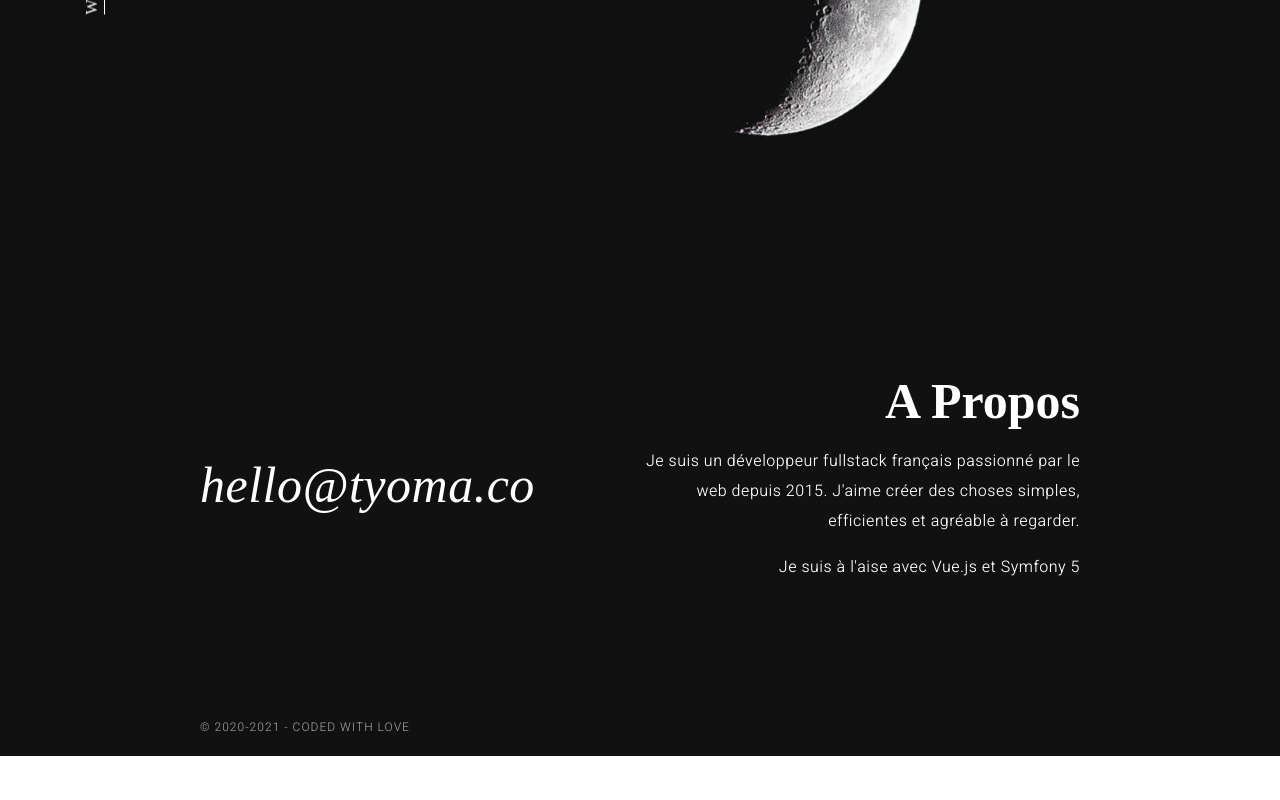
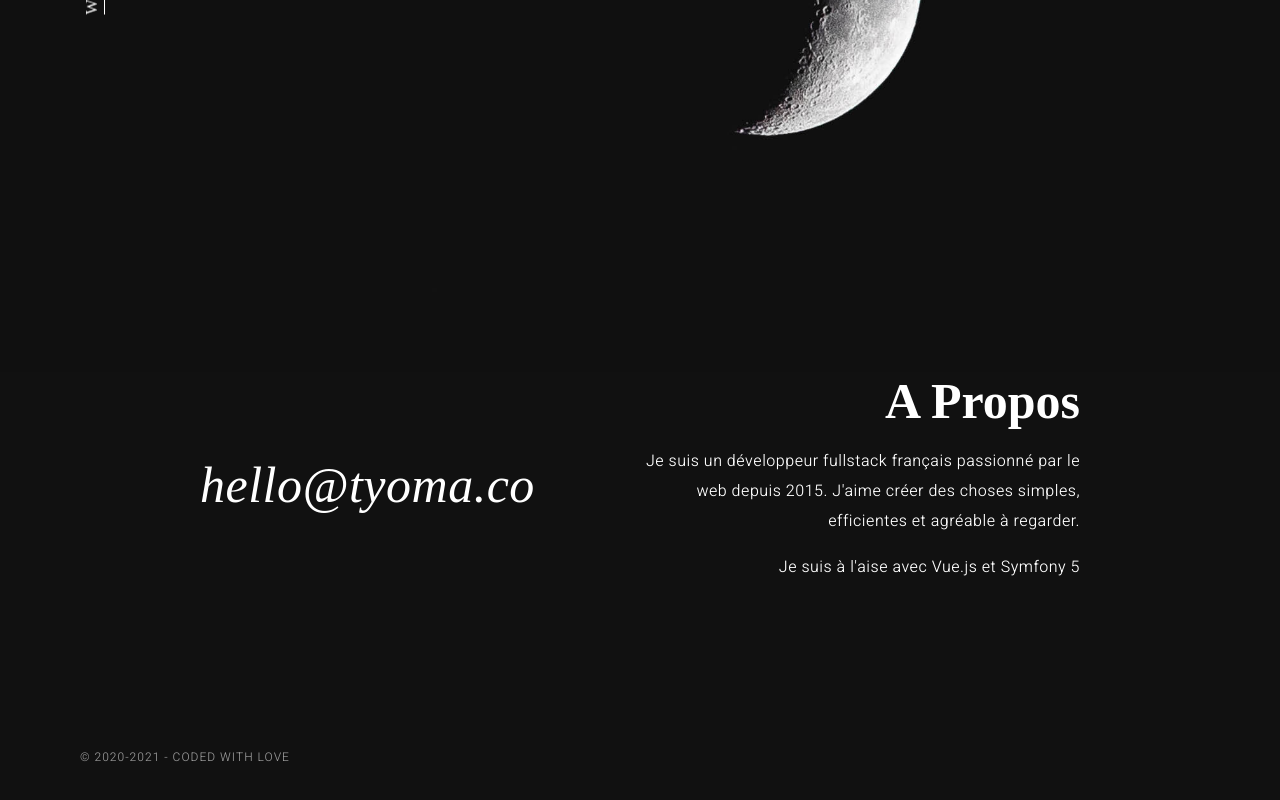
Before and after one commit to TyomaMtl/tyoma, a Vue app: page / in a window 1280 px wide. Shown: the part 428-1228 px from the top of the page. Before the commit the page ends 1184 px from the top, so only its background shows below. Built offline with nearby package versions, Linux system fonts and the light colour scheme; a web font is replaced by a local one.

Commit message:
feat(footer): create a footer component

```diff
--- a/public/css/main.css
+++ b/public/css/main.css
@@ -243,6 +243,7 @@ p {
 section.projects {
     display: flex;
     margin-left: 30px;
+    margin-bottom: 15px;
     width: calc(100% - 30px);
     height: 65vh;
 }
@@ -343,14 +344,3 @@ section.projects {
     border: 1px solid #A1A1A1;
     color: #A1A1A1;
 }
-
-/* FOOTER */
-footer {
-    padding: 20px 200px 20px 200px;
-    font-family: "Heebo";
-    font-size: 12px;
-    letter-spacing: 1px;
-    text-transform: uppercase;
-    color: #999;
-    background-color: var(--dark);
-}
--- /dev/null
+++ b/src/components/Footer.vue
@@ -0,0 +1,27 @@
+<template>
+    <footer :class="dark ? 'dark' : 'light'">&copy; 2020-2021 - coded with love</footer>
+</template>
+
+<script>
+export default {
+    props: {
+        dark: {
+            type: Boolean,
+            default: false
+        }
+    }
+}
+</script>
+
+<style scoped>
+footer {
+    padding: 50px 80px 50px 80px;
+    font-family: "Heebo";
+    font-size: 12px;
+    letter-spacing: 1px;
+    text-transform: uppercase;
+    color: #999;
+}
+footer.dark { background: var(--dark); }
+footer.light { background: #FFF; }
+</style>
--- a/src/pages/Article.vue
+++ b/src/pages/Article.vue
@@ -15,6 +15,7 @@
             <div class="date">{{ article.date }}</div>
             <markdown/>
         </div>
+        <footerbar/>
     </div>
 </template>
 
@@ -25,10 +26,12 @@
 <script>
 import datas from '../datas'
 import navbar from '../components/NavBar'
+import footer from '../components/Footer'
 
 export default {
     components: {
-        navbar
+        navbar,
+        footerbar: footer
     },
     beforeCreate: function () {
         let articles = datas['articles'].filter(article => article.id == this.$route.params.id)[0]
--- a/src/pages/Blog.vue
+++ b/src/pages/Blog.vue
@@ -13,16 +13,19 @@
                 </li>
             </ul>
         </div>
+        <footerbar/>
     </div>
 </template>
 
 <script>
 import datas from '../datas'
 import navbar from '../components/NavBar'
+import footer from '../components/Footer'
 
 export default {
     components: {
-        navbar
+        navbar,
+        footerbar: footer
     },
     data () {
         return {
--- a/src/pages/Portfolio.vue
+++ b/src/pages/Portfolio.vue
@@ -29,9 +29,18 @@
                 <p>{{ $t('skilled') }}</p>
             </div>
         </div>
-        <footer>&copy; 2020-2021 - coded with love</footer>
+        <footerbar :dark="true"/>
     </div>
 </template>
+
+<script>
+import footer from '../components/Footer'
+export default {
+    components: {
+        footerbar: footer
+    }
+}
+</script>
 
 <style scoped>
 .navbar {
--- a/src/pages/Projects.vue
+++ b/src/pages/Projects.vue
@@ -21,16 +21,19 @@
                 </div>
             </div>
         </section>
+        <footerbar/>
     </div>
 </template>
 
 <script>
 import datas from '../datas'
 import navbar from '../components/NavBar'
+import footer from '../components/Footer'
 
 export default {
     components: {
-        navbar
+        navbar,
+        footerbar: footer
     },
     data () {
         return {
```
